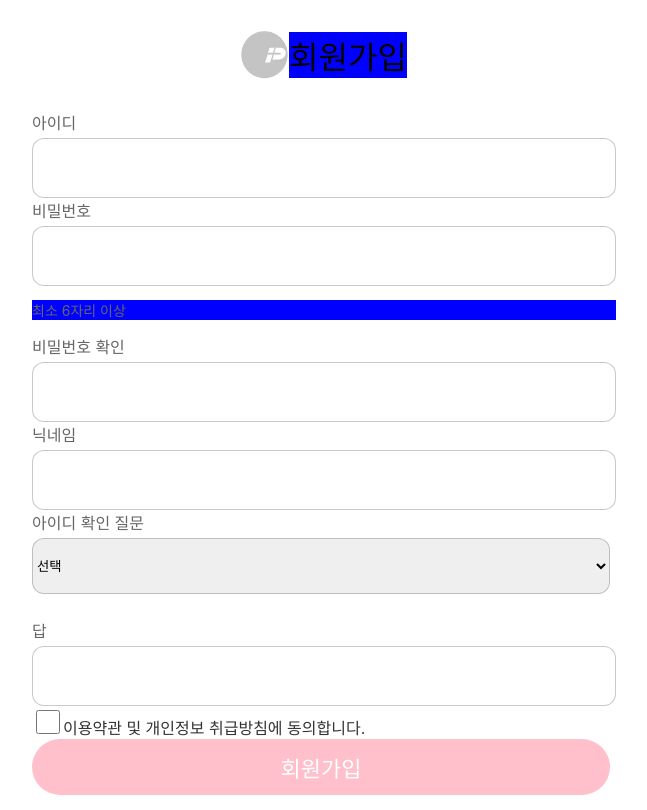
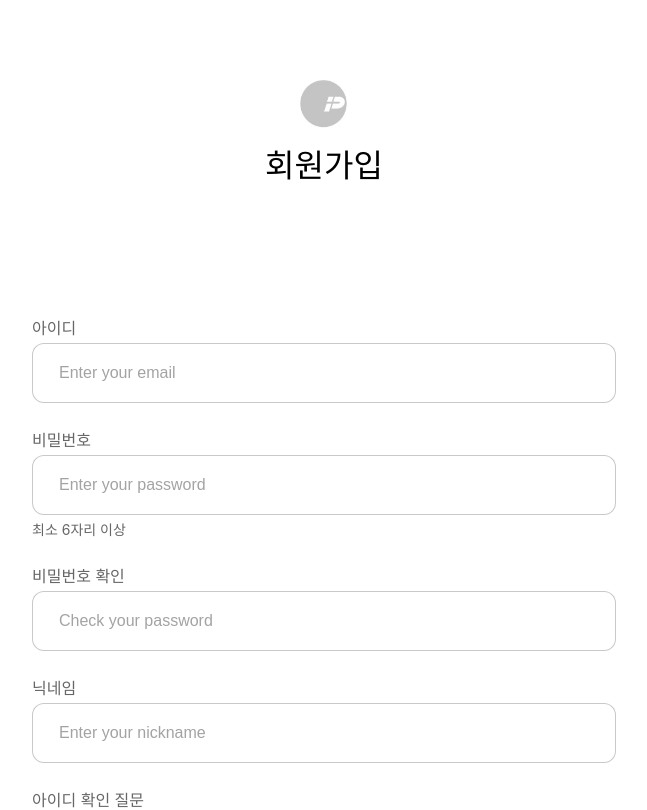
Before and after one commit to ApptiveDev/apptive-18th-team4-frontend, a React (Create React App) app: page /signup in a window 1280 px wide. Shown: the top 810 px of the page, without its empty margins (316-963 px from the left). Built offline with nearby package versions, Linux system fonts and the light colour scheme.

Commit message:
style: 회원가입 페이지 scss 완성

```diff
--- a/src/pages/signUp/signUp.css
+++ b/src/pages/signUp/signUp.css
@@ -2,15 +2,19 @@
   display: flex;
   justify-content: center;
   align-items: center;
+  margin-top: 80px;
 }
 .signUp .logo_container img {
   width: 3rem;
   height: 3rem;
 }
-.signUp .logo_container p {
+.signUp .title_container {
+  display: flex;
+  justify-content: center;
+  margin-top: 8px;
+  margin-bottom: 129px;
   font-weight: 500;
   font-size: 32px;
-  background-color: blue;
 }
 .signUp .form_container {
   display: flex;
@@ -28,12 +32,29 @@
   border: 1px solid rgba(102, 102, 102, 0.35);
   border-radius: 12px;
   margin-top: 4px;
+  margin-bottom: 24px;
 }
-.signUp .form_container form .enterPW p {
+.signUp .form_container form ::-moz-placeholder {
+  font-weight: 400;
+  font-size: 16px;
+  color: rgba(102, 102, 102, 0.6);
+  padding-left: 24px;
+}
+.signUp .form_container form ::placeholder {
+  font-weight: 400;
+  font-size: 16px;
+  color: rgba(102, 102, 102, 0.6);
+  padding-left: 24px;
+}
+.signUp .form_container form .enterPW input {
+  margin-bottom: 0px;
+}
+.signUp .form_container form .enterPW .limitation {
   font-weight: 400;
   font-size: 14px;
   color: #666666;
-  background-color: blue;
+  margin-top: 4px;
+  margin-bottom: 24px;
 }
 .signUp .form_container form .selectMajor select {
   width: 578px;
@@ -42,28 +63,40 @@
   border-radius: 12px;
   margin-top: 4px;
   margin-bottom: 24px;
+  font-weight: 400;
+  font-size: 16px;
+  color: rgba(102, 102, 102, 0.6);
+  padding-left: 24px;
 }
 .signUp .form_container form .agreement {
-  /*input[type=checkbox]:checked {
-      background: #111111;
-  }*/
+  display: flex;
 }
 .signUp .form_container form .agreement input[type=checkbox] {
   width: 24px;
   height: 24px;
+  accent-color: #111111;
 }
 .signUp .form_container form .agreement label {
+  padding-top: 5px;
+  margin-left: 11px;
   font-weight: 400;
   font-size: 16px;
   color: #333333;
 }
 .signUp .form_container form button[type=submit] {
+  margin-top: 112px;
   width: 578px;
   height: 56px;
-  background: pink;
+  background: rgba(102, 102, 102, 0.35);
   border-radius: 40px;
   border: none;
   font-weight: 500;
   font-size: 22px;
   color: #FFFFFF;
+}
+.signUp .form_container form .link_to_login {
+  display: flex;
+  justify-content: center;
+  margin-top: 18px;
+  margin-bottom: 256px;
 }/*# sourceMappingURL=signUp.css.map */
--- a/src/pages/signUp/signUp.js
+++ b/src/pages/signUp/signUp.js
@@ -1,4 +1,5 @@
 import {useState} from 'react'
+import { Link } from 'react-router-dom'
 import axios from 'axios'
 import './signUp.scss'
 
@@ -10,7 +11,7 @@ export default function SignUp () {
     const [findQuesNum, setQuesNum] = useState('')
     const [findAnswer, setAnswer] = useState('')
     const [isChecked, setIsChecked] = useState(false);
-    const question_list = ['선택', '내가 다닌 초등학교는?', '인상 깊게 읽은 책 이름은?', '내 별명은?']
+    const question_list = ['Choose a question', '내가 다닌 초등학교는?', '인상 깊게 읽은 책 이름은?', '내 별명은?']
 
     console.log(email)
     console.log(password)
@@ -46,30 +47,37 @@ export default function SignUp () {
     return (
         <div className='signUp'>
             <div className='logo_container'>
-                <img src="/assets/img/logo.jpg"/>
-                <p>회원가입</p>
+                <Link to='/'>
+                    <img src="/assets/img/logo.jpg"/>
+                </Link>
             </div>
+            <div className='title_container'>회원가입</div>
+
             <div className='form_container'>
                 <form onSubmit={handleSignup}>
                     <div className='enterEmail'>
                         <div><label htmlFor='email'>아이디</label></div>
-                        <input name='email' onChange={e => setEmail(e.target.value)} value={email} type="email" className="email"/>
+                        <input name='email' onChange={e => setEmail(e.target.value)} value={email} type="email" className="email"
+                        placeholder='Enter your email'/>
                     </div>
 
                     <div className='enterPW'>
                         <div><label htmlFor='password'>비밀번호</label></div>
-                        <input name='password' onChange={e => setPW(e.target.value)} value={password} className="password"/>
-                        <p>최소 6자리 이상</p>
+                        <input name='password' onChange={e => setPW(e.target.value)} value={password} className="password"
+                        placeholder='Enter your password'/>
+                        <div className='limitation'>최소 6자리 이상</div>
                     </div>
 
                     <div className='checkPW'>
                         <div><label htmlFor='check_password'>비밀번호 확인</label></div>
-                        <input name='checkedPassword' onChange={e => setPW2(e.target.value)} value={checkedPassword} className="password2"/>
+                        <input name='checkedPassword' onChange={e => setPW2(e.target.value)} value={checkedPassword} className="password2"
+                        placeholder='Check your password'/>
                     </div>
 
                     <div className='enterNickname'>
                         <div><label htmlFor='nickname'>닉네임</label></div>
-                        <input name='nickname' onChange={e => setNickname(e.target.value)} value={nickname} className="nickname"/>
+                        <input name='nickname' onChange={e => setNickname(e.target.value)} value={nickname} className="nickname"
+                        placeholder='Enter your nickname'/>
                     </div>
 
                     <div className='selectMajor'>
@@ -83,16 +91,21 @@ export default function SignUp () {
 
                     <div className='enterAnswer'>
                         <div><label htmlFor='findAnswer'>답</label></div>
-                        <input name='findAnswer' onChange={e => setAnswer(e.target.value)} value={findAnswer} className="findAnswer"/>
+                        <input name='findAnswer' onChange={e => setAnswer(e.target.value)} value={findAnswer} className="findAnswer"
+                        placeholder='Enter your answer'/>
                     </div>
 
                     <div className='agreement'>
-                        <input type="checkbox" checked={isChecked} onChange={e => setIsChecked(e.target.checked)} className="agreement"/>
-                        <label htmlFor='agreement'>이용약관 및 개인정보 취급방침에 동의합니다.</label>
+                        <input type="checkbox" checked={isChecked} onChange={e => setIsChecked(e.target.checked)}/>
+                        <label htmlFor='agreement_content'>이용약관 및 개인정보 취급방침에 동의합니다.</label>
                     </div>
 
                     <div>
                         <button type="submit">회원가입</button>
+                    </div>
+
+                    <div className='link_to_login'>
+                        Already have an account? <Link to='/login'>Log in</Link>
                     </div>
                 </form>
             </div>
--- a/src/pages/signUp/signUp.scss
+++ b/src/pages/signUp/signUp.scss
@@ -3,15 +3,19 @@
         display: flex;
         justify-content: center;
         align-items: center;
+        margin-top: 80px;
         img {
             width: 3rem;
             height: 3rem;
         }
-        p {
-            font-weight: 500;
-            font-size: 32px;
-            background-color: blue;
-        }
+    }
+    .title_container {
+        display: flex;
+        justify-content: center;
+        margin-top: 8px;
+        margin-bottom: 129px;
+        font-weight: 500;
+        font-size: 32px;
     }
     .form_container {
         display: flex;
@@ -29,15 +33,25 @@
                 border: 1px solid rgba(102, 102, 102, 0.35);
                 border-radius: 12px;
                 margin-top: 4px;
-                //margin-bottom: 24px;
+                margin-bottom: 24px;
+                //padding-left: 24px;
             }
+            ::placeholder {
+                font-weight: 400;
+                font-size: 16px;
+                color: rgba(102, 102, 102, 0.6);
+                padding-left: 24px;
+              }
             .enterPW {
-                p {
+                input {
+                    margin-bottom: 0px;
+                }
+                .limitation {
                     font-weight: 400;
                     font-size: 14px;
                     color: #666666;
-                    background-color: blue;
-                    //margin-bottom: 24px;
+                    margin-top: 4px;
+                    margin-bottom: 24px;
                 }
             }
             .selectMajor {
@@ -48,32 +62,44 @@
                     border-radius: 12px;
                     margin-top: 4px;
                     margin-bottom: 24px;
+                    font-weight: 400;
+                    font-size: 16px;
+                    color: rgba(102, 102, 102, 0.6);
+                    padding-left: 24px;
                 }
             }
             .agreement {
-                input[type=checkbox] {
+                display: flex;
+                input[type='checkbox'] {
                     width: 24px;
                     height: 24px;
+                    accent-color: #111111;
                 }
-                /*input[type=checkbox]:checked {
-                    background: #111111;
-                }*/
                 label {
+                    padding-top: 5px;
+                    margin-left: 11px;
                     font-weight: 400;
                     font-size: 16px;
                     color: #333333;
                 }
             }
-            button[type=submit] {
+            button[type='submit'] {
+                margin-top: 112px;
                 width: 578px;
                 height: 56px;
-                background: pink;
+                background: rgba(102, 102, 102, 0.35);
                 border-radius: 40px;
                 border: none;
                 font-weight: 500;
                 font-size: 22px;
                 color: #FFFFFF;
             }
+            .link_to_login {
+                display: flex;
+                justify-content: center;
+                margin-top: 18px;
+                margin-bottom: 256px;
+            }
         }
     }
 }
```
Also changed, not shown: 1 other file (tests, documents, lock files or other folders).
